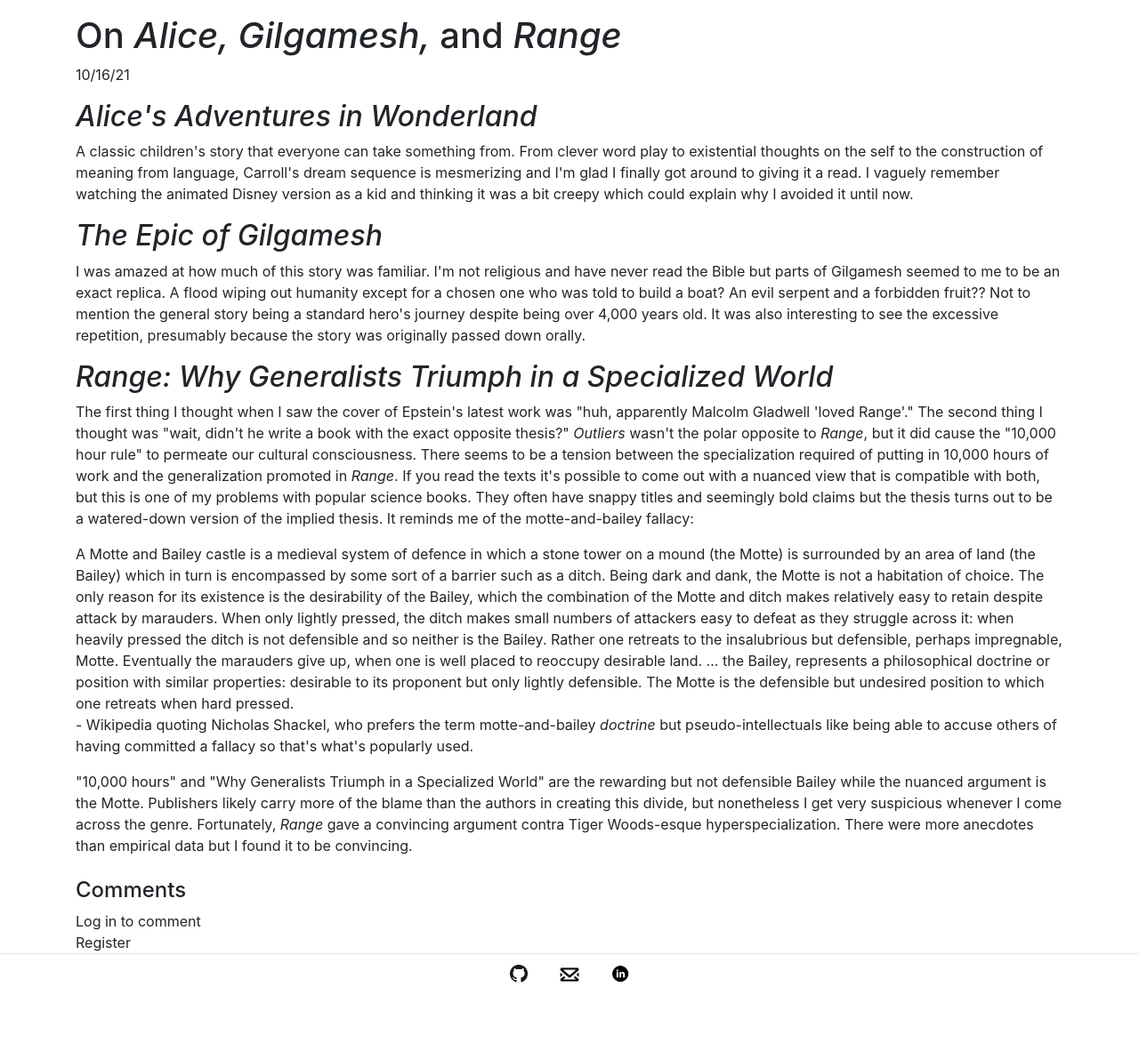
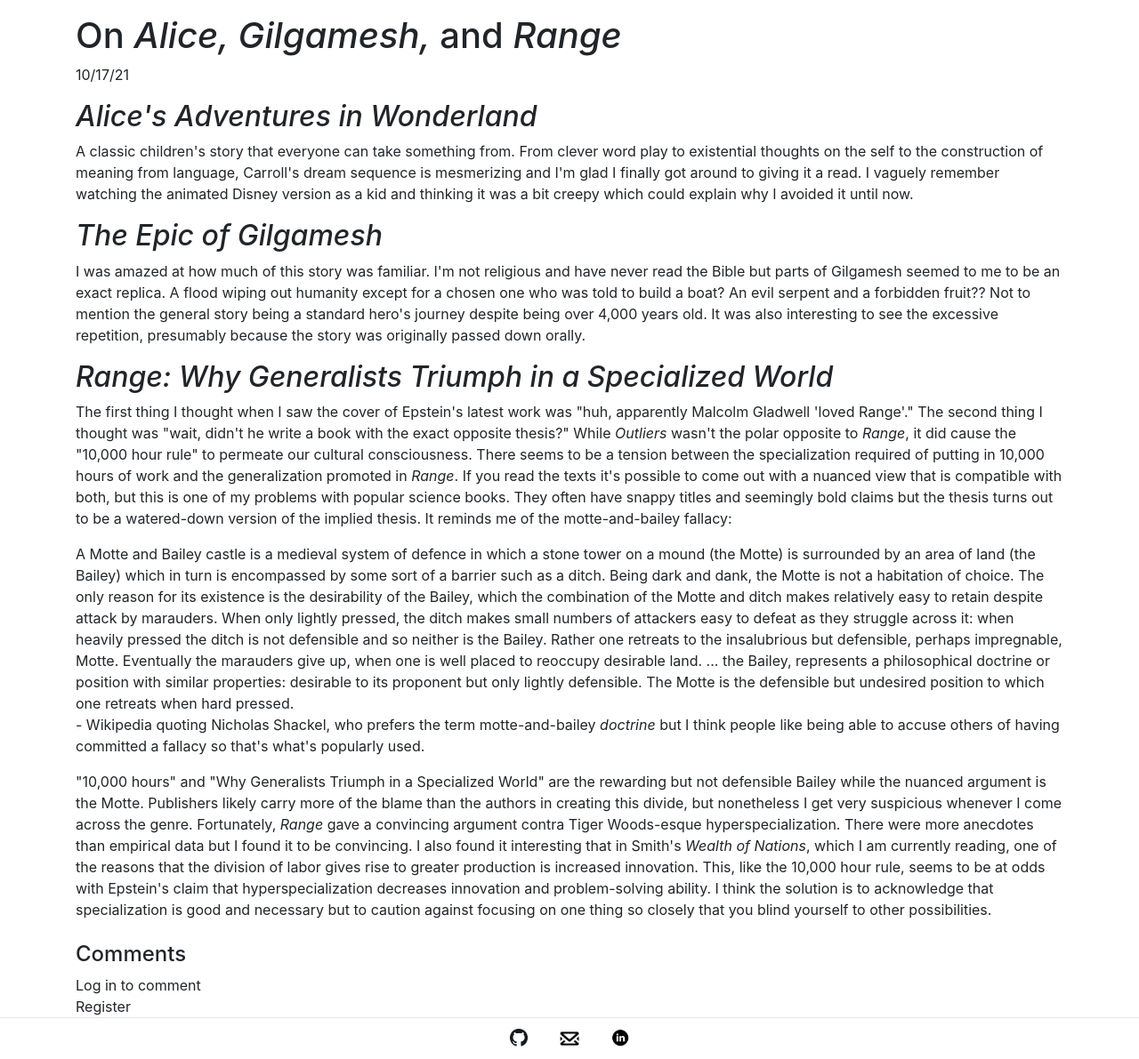
Before and after one commit to tylermcgraw/personal_website, a Flask app: page /blog/post/alice_gilgamesh_range in a window 1280 px wide. Shown: the part 57-1248 px from the top of the page at 89% size. Before the commit the page ends 1162 px from the top, so only its background shows below. Run offline with Flask 2, Linux system fonts and the light colour scheme; data comes from the database, SQL or seed files in the repository.

Commit message:
Updated post

```diff
--- a/flaskr/templates/blog/posts/alice_gilgamesh_range.html
+++ b/flaskr/templates/blog/posts/alice_gilgamesh_range.html
@@ -1,7 +1,7 @@
 {% extends "post.html" %}
 {% block post %}
 <h1>On <em>Alice, Gilgamesh,</em> and <em>Range</em></h1>
-<p>10/16/21</p>
+<p>10/17/21</p>
 <h2><em>Alice's Adventures in Wonderland</em></h2>
 <p>
     A classic children's story that everyone can take something from. From clever word play to existential thoughts on the self to the construction of meaning from language, Carroll's dream sequence is mesmerizing and I'm glad I finally got around to giving it a read. I vaguely remember watching the animated Disney version as a kid and thinking it was a bit creepy which could explain why I avoided it until now.
@@ -12,13 +12,13 @@
 </p>
 <h2><em>Range: Why Generalists Triumph in a Specialized World</em></h2>
 <p>
-    The first thing I thought when I saw the cover of Epstein's latest work was "huh, apparently Malcolm Gladwell 'loved Range'." The second thing I thought was "wait, didn't he write a book with the exact opposite thesis?" <em>Outliers</em> wasn't the polar opposite to <em>Range</em>, but it did cause the "10,000 hour rule" to permeate our cultural consciousness. There seems to be a tension between the specialization required of putting in 10,000 hours of work and the generalization promoted in <em>Range</em>. If you read the texts it's possible to come out with a nuanced view that is compatible with both, but this is one of my problems with popular science books. They often have snappy titles and seemingly bold claims but the thesis turns out to be a watered-down version of the implied thesis. It reminds me of the motte-and-bailey fallacy:
+    The first thing I thought when I saw the cover of Epstein's latest work was "huh, apparently Malcolm Gladwell 'loved Range'." The second thing I thought was "wait, didn't he write a book with the exact opposite thesis?" While <em>Outliers</em> wasn't the polar opposite to <em>Range</em>, it did cause the "10,000 hour rule" to permeate our cultural consciousness. There seems to be a tension between the specialization required of putting in 10,000 hours of work and the generalization promoted in <em>Range</em>. If you read the texts it's possible to come out with a nuanced view that is compatible with both, but this is one of my problems with popular science books. They often have snappy titles and seemingly bold claims but the thesis turns out to be a watered-down version of the implied thesis. It reminds me of the motte-and-bailey fallacy:
 </p>
 <blockquote>
     A Motte and Bailey castle is a medieval system of defence in which a stone tower on a mound (the Motte) is surrounded by an area of land (the Bailey) which in turn is encompassed by some sort of a barrier such as a ditch. Being dark and dank, the Motte is not a habitation of choice. The only reason for its existence is the desirability of the Bailey, which the combination of the Motte and ditch makes relatively easy to retain despite attack by marauders. When only lightly pressed, the ditch makes small numbers of attackers easy to defeat as they struggle across it: when heavily pressed the ditch is not defensible and so neither is the Bailey. Rather one retreats to the insalubrious but defensible, perhaps impregnable, Motte. Eventually the marauders give up, when one is well placed to reoccupy desirable land. ... the Bailey, represents a philosophical doctrine or position with similar properties: desirable to its proponent but only lightly defensible. The Motte is the defensible but undesired position to which one retreats when hard pressed.<br>
-    - Wikipedia quoting Nicholas Shackel, who prefers the term motte-and-bailey <em>doctrine</em> but pseudo-intellectuals like being able to accuse others of having committed a fallacy so that's what's popularly used.
+    - Wikipedia quoting Nicholas Shackel, who prefers the term motte-and-bailey <em>doctrine</em> but I think people like being able to accuse others of having committed a fallacy so that's what's popularly used.
 </blockquote>
 <p>
-    "10,000 hours" and "Why Generalists Triumph in a Specialized World" are the rewarding but not defensible Bailey while the nuanced argument is the Motte. Publishers likely carry more of the blame than the authors in creating this divide, but nonetheless I get very suspicious whenever I come across the genre. Fortunately, <em>Range</em> gave a convincing argument contra Tiger Woods-esque hyperspecialization. There were more anecdotes than empirical data but I found it to be convincing.
+    "10,000 hours" and "Why Generalists Triumph in a Specialized World" are the rewarding but not defensible Bailey while the nuanced argument is the Motte. Publishers likely carry more of the blame than the authors in creating this divide, but nonetheless I get very suspicious whenever I come across the genre. Fortunately, <em>Range</em> gave a convincing argument contra Tiger Woods-esque hyperspecialization. There were more anecdotes than empirical data but I found it to be convincing. I also found it interesting that in Smith's <em>Wealth of Nations</em>, which I am currently reading, one of the reasons that the division of labor gives rise to greater production is increased innovation. This, like the 10,000 hour rule, seems to be at odds with Epstein's claim that hyperspecialization decreases innovation and problem-solving ability. I think the solution is to acknowledge that specialization is good and necessary but to caution against focusing on one thing so closely that you blind yourself to other possibilities.
 </p>
 {% endblock %}
```
